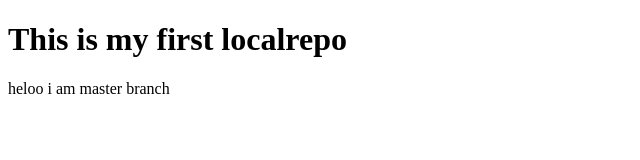
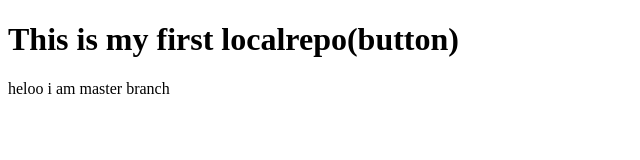
Before and after one commit to Lipsarani-samal/localrepo, a plain HTML site: page index.html in a window 1280 px wide. Shown: the whole page, without its empty margins (0-640 px from the left). Drawn offline with Linux system fonts and the light colour scheme.

```diff
--- a/index.html
+++ b/index.html
@@ -6,7 +6,7 @@
     <title>Document</title>
 </head>
 <body>
-    <h1>This is my first localrepo</h1>
+    <h1>This is my first localrepo(button)</h1>
     <p>heloo i am master branch</p>
 </body>
 </html>
```
